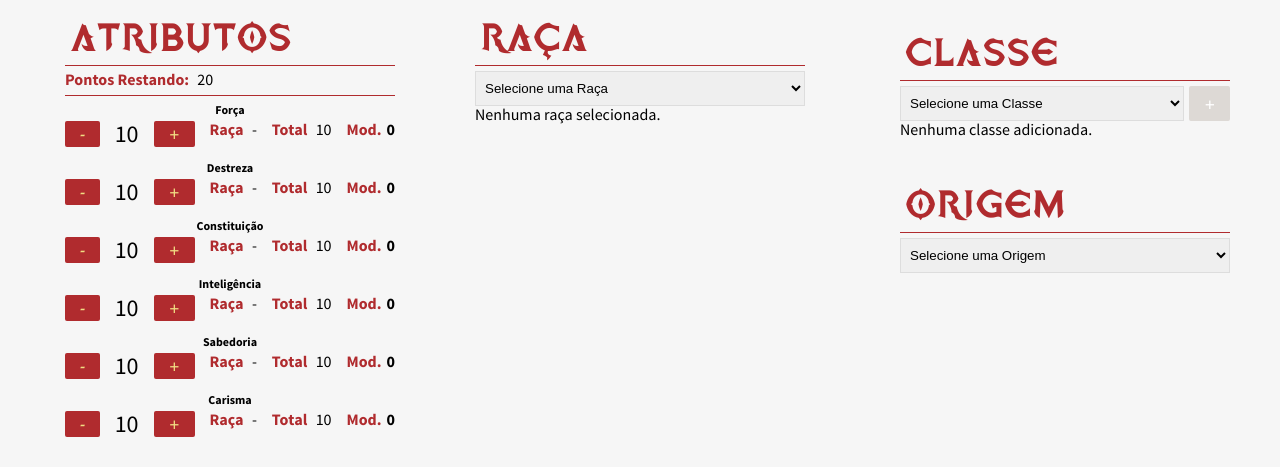
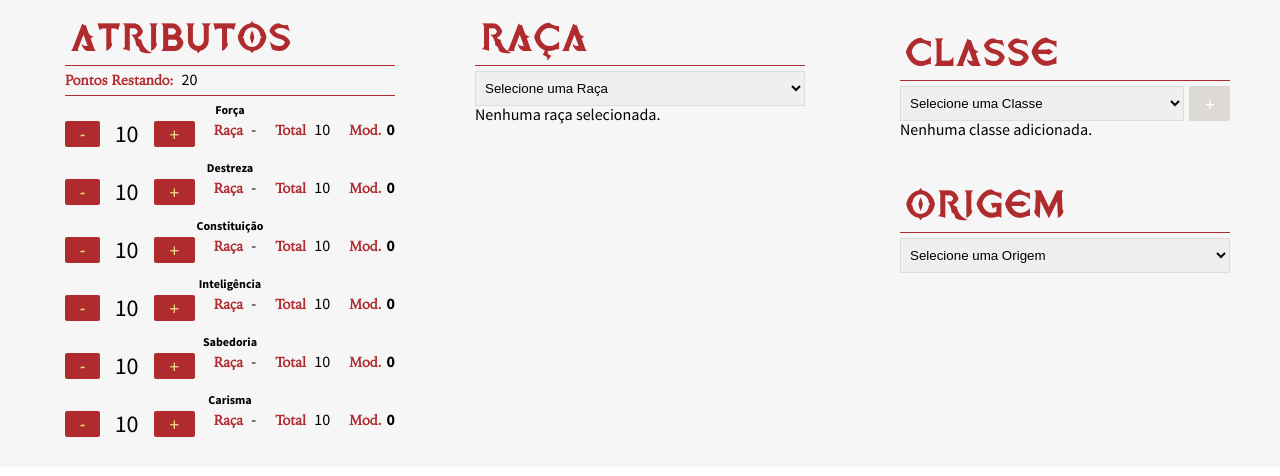
Before and after one commit to garug/tormenta20-character-sheet, a Vue app: page / in a window 1280 px wide. Shown: the top 476 px of the page. Built offline with nearby package versions, Linux system fonts and the light colour scheme.

Commit message:
Ajustes de estilo

```diff
--- a/src/App.vue
+++ b/src/App.vue
@@ -79,6 +79,10 @@ export default {
 
 .d-flex {
   display: flex;
+}
+
+.align-items-center {
+  align-items: center;
 }
 
 .justify-evenly {
@@ -180,6 +184,8 @@ button:disabled {
 
 .destaque {
   font-weight: bolder;
+  font-family: iowan;
+  font-size: 14px;
   color: $red;
   margin-right: 5px;
 }
```
